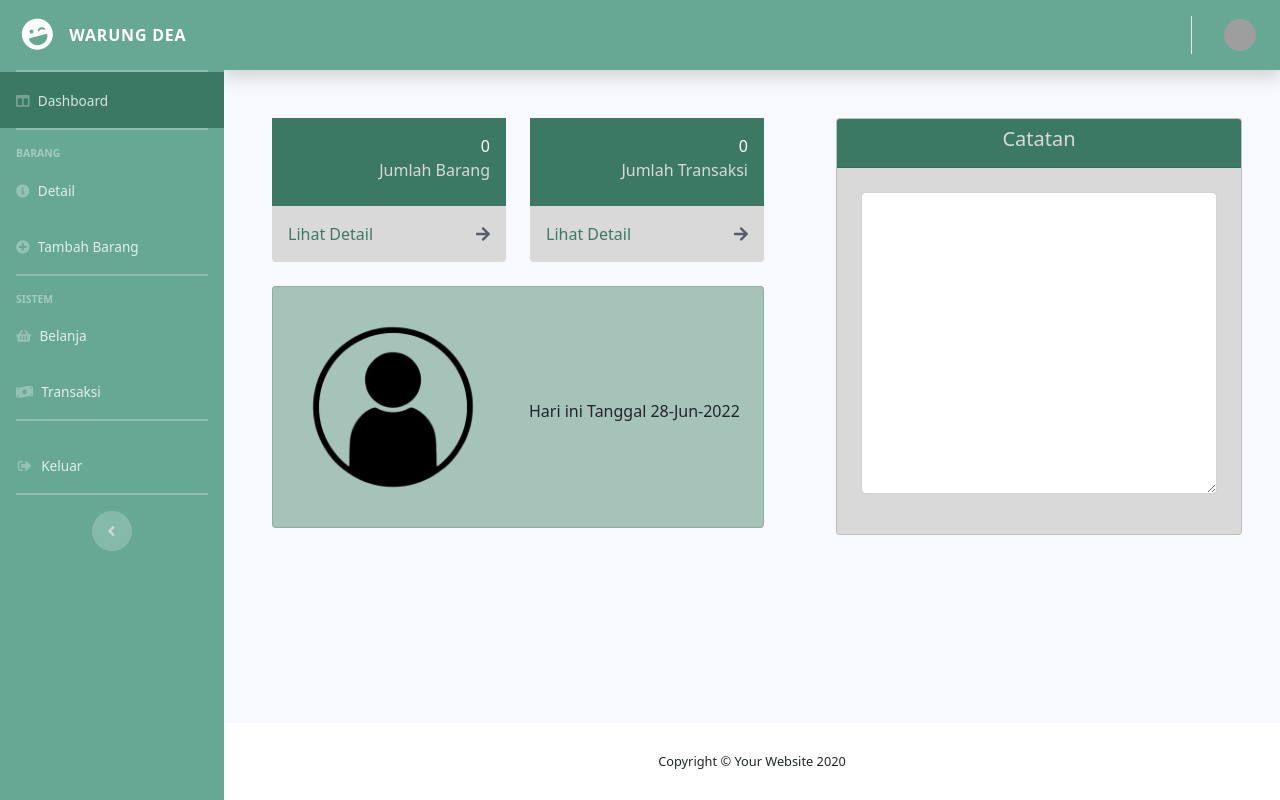
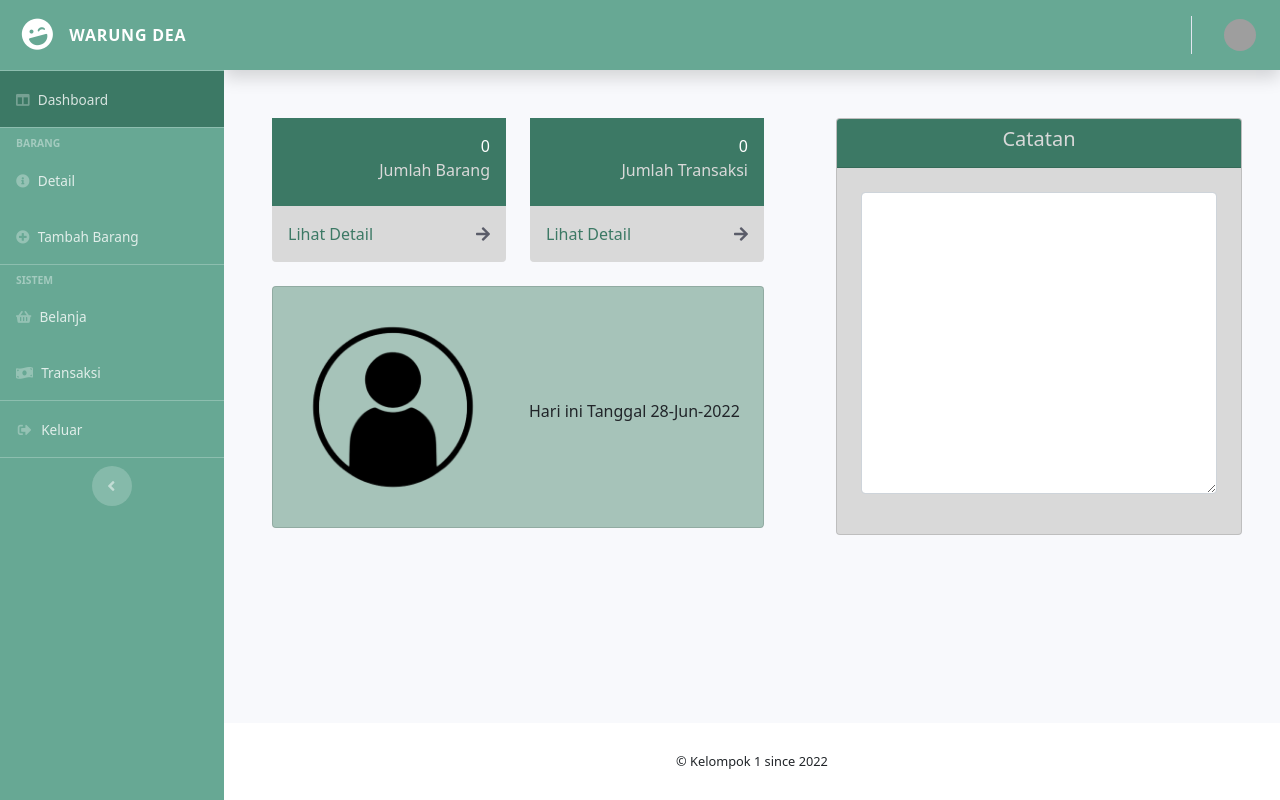
Before and after one commit to aurorazhy/tugaspwl, a CodeIgniter app: page /Github/index.php/user/index in a window 1280 px wide. Run offline with CodeIgniter, Linux system fonts and the light colour scheme; data that the repository does not hold is empty; some libraries are stand-ins or nearby versions; grey boxes are pictures that could not be loaded.

Commit message:
copyright

```diff
--- a/app/application/views/templates/footer.php
+++ b/app/application/views/templates/footer.php
@@ -2,7 +2,7 @@
 <footer class="sticky-footer bg-white">
    <div class="container my-auto">
       <div class="copyright text-center my-auto">
-         <span>Copyright &copy; Your Website 2020</span>
+         <span>&copy; Kelompok 1 since 2022</span>
       </div>
    </div>
 </footer>
--- a/app/application/views/templates/sidebar.php
+++ b/app/application/views/templates/sidebar.php
@@ -10,7 +10,7 @@
    </a>
 
    <!-- Divider -->
-   <hr class="sidebar-divider bg-white my-0">
+   <hr class="bg-white my-0">
 
    <!-- Nav Item - Dashboard -->
    <li class="nav-item bg-appregis">
@@ -20,7 +20,7 @@
    </li>
 
    <!-- Divider -->
-   <hr class="sidebar-divider bg-white">
+   <hr class="bg-white my-0 mb-2">
 
    <!-- Heading -->
    <div class="sidebar-heading">
@@ -38,7 +38,7 @@
    </li>
 
    <!-- Divider -->
-   <hr class="sidebar-divider bg-white">
+   <hr class="bg-white my-0 mb-2">
 
    <!-- Heading -->
    <div class="sidebar-heading">
@@ -58,7 +58,7 @@
    </li>
 
    <!-- Divider -->
-   <hr class="sidebar-divider bg-white">
+   <hr class="bg-white my-0">
 
    <li class="nav-item">
       <a class="nav-link" href="<?= base_url('auth/logout'); ?>">
@@ -67,7 +67,7 @@
    </li>
 
    <!-- Divider -->
-   <hr class="sidebar-divider d-none d-md-block bg-white">
+   <hr class="d-none d-md-block bg-white my-0 mb-2">
 
    <!-- Sidebar Toggler (Sidebar) -->
    <div class="text-center d-none d-md-inline">
```
